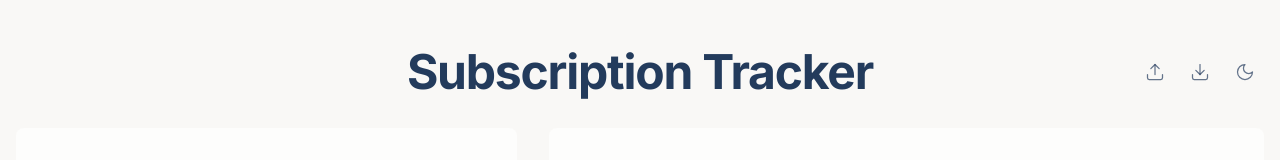
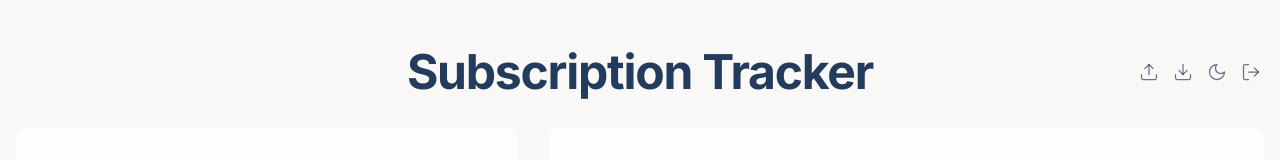
Before and after one commit to morhendos/subscription-tracker, a Next.js app: page / in a window 1280 px wide. Shown: the top 160 px of the page. Built offline with nearby package versions, Linux system fonts and the light colour scheme.

Commit message:
Add logout button to HeaderControls

```diff
--- a/src/components/settings/HeaderControls.tsx
+++ b/src/components/settings/HeaderControls.tsx
@@ -1,8 +1,10 @@
 'use client';
 
-import { Download, Upload, Sun, Moon } from 'lucide-react';
+import { Download, Upload, Sun, Moon, LogOut } from 'lucide-react';
 import { useTheme } from '@/hooks/useTheme';
 import { useCallback } from 'react';
+import { useRouter } from 'next/navigation';
+import { signOut } from 'next-auth/react';
 
 function Controls({
   theme,
@@ -15,6 +17,13 @@ function Controls({
   mounted: boolean;
   storageActions: { importData: (data: unknown) => Promise<void>; exportData: () => void; }
 }) {
+  const router = useRouter();
+
+  const handleSignOut = async () => {
+    await signOut({ redirect: false });
+    router.push('/login');
+  };
+
   const handleImport = useCallback(async () => {
     const input = document.createElement('input');
     input.type = 'file';
@@ -65,19 +74,28 @@ function Controls({
           )
         )}
       </HeaderButton>
+
+      <HeaderButton
+        onClick={handleSignOut}
+        aria-label="Sign out"
+        className="text-destructive hover:text-destructive/90 transition-colors duration-200"
+      >
+        <LogOut size={20} strokeWidth={1.5} />
+      </HeaderButton>
     </div>
   );
 }
 
 function HeaderButton({
   children,
+  className,
   ...props
 }: React.ButtonHTMLAttributes<HTMLButtonElement>) {
   return (
     <button
       {...props}
-      className="w-10 h-10 rounded-full flex items-center justify-center
-        text-ink/70 hover:text-ink transition-colors duration-200"
+      className={`w-10 h-10 rounded-full flex items-center justify-center
+        text-ink/70 hover:text-ink transition-colors duration-200 ${className || ''}`}
     >
       {children}
     </button>
```
